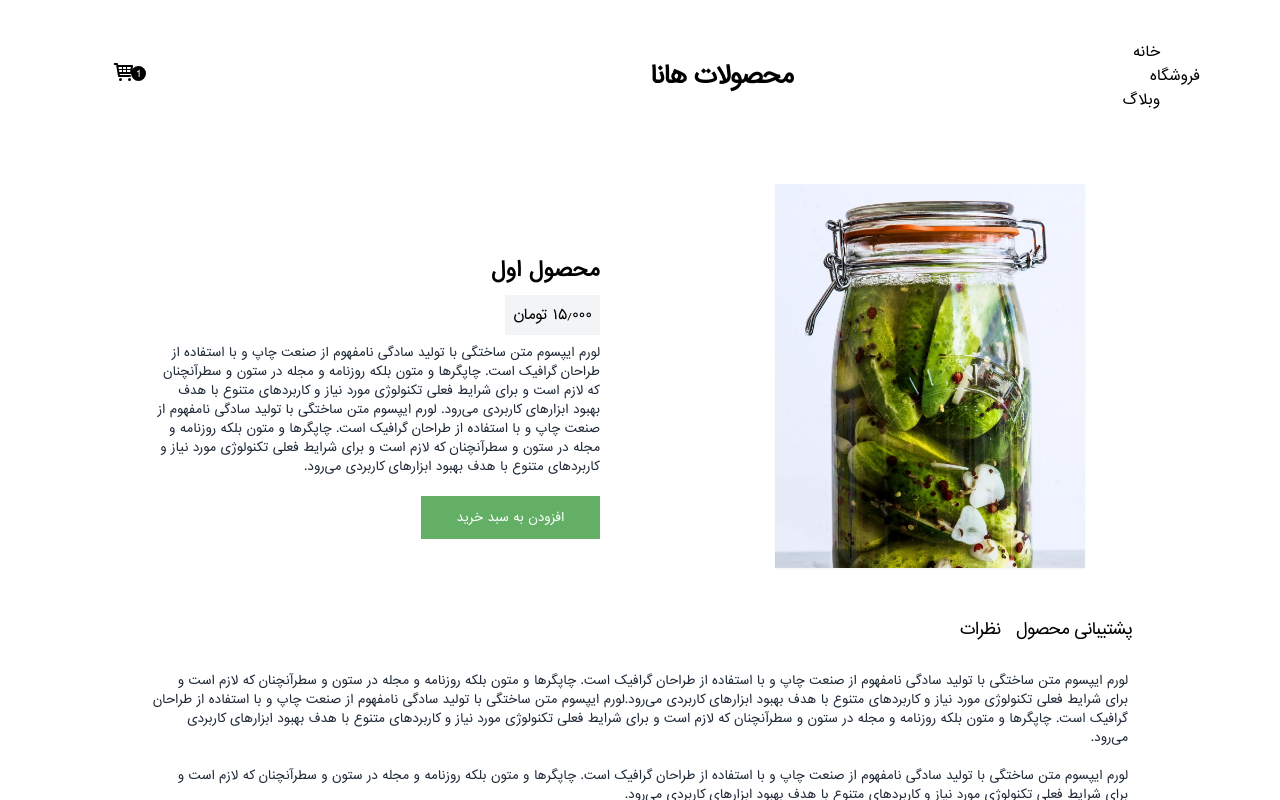
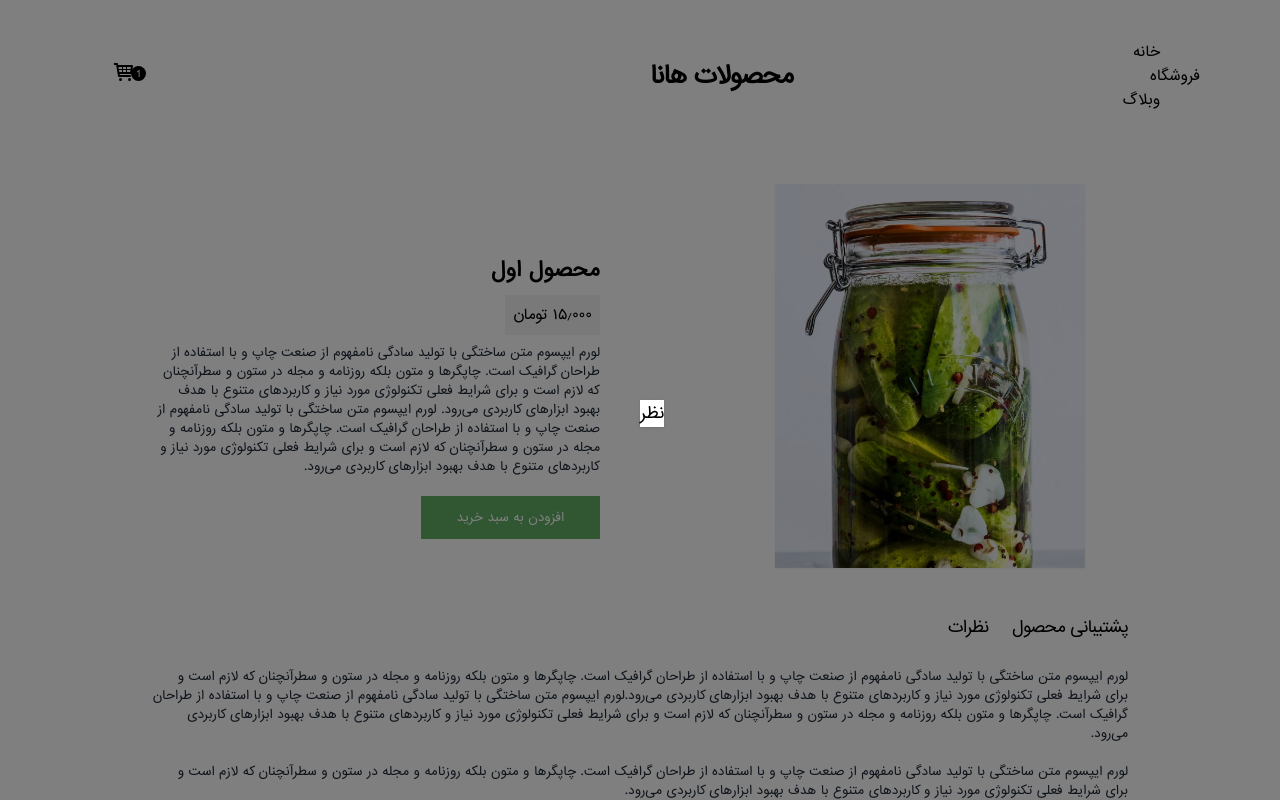
Before and after one commit to Dellcash/Wordpress-to-Vue-Hana-template, a Vue app: page /shop/1 in a window 1280 px wide. Shown: the top 800 px of the page. Built offline with nearby package versions, Linux system fonts and the light colour scheme.

Commit message:
starting building modal for comment

```diff
--- a/src/views/Shopping/Item.vue
+++ b/src/views/Shopping/Item.vue
@@ -1,17 +1,17 @@
 <script setup>
 import { useRoute } from "vue-router";
 import { useShopStore } from "@/stores/shop";
-import { onMounted, ref } from "vue";
+import { ref } from "vue";
 import Comment from "../../components/Icons/Comment.vue";
 
+// GET DATA FROM ROUTE
 const shopStore = useShopStore();
 const route = useRoute();
 const item = shopStore.getItem(route.params.id);
 
+// BUTTONS
 const description = ref(true);
 const comment = ref(false);
-const descRef = ref(null);
-const commentRef = ref(null);
 
 const descBtn = () => {
 	description.value = true;
@@ -22,14 +22,12 @@ const commentBtn = () => {
 	description.value = false;
 };
 
-// focusing on description button when page loaded
-onMounted(() => {
-	descRef.value.focus();
-});
+// MODAL
+const modal = ref(false);
 </script>
 
 <template>
-	<main>
+	<main relative>
 		<!-- FIRST -->
 		<section class="first">
 			<img :src="item.img" alt="" />
@@ -44,9 +42,13 @@ onMounted(() => {
 
 		<!-- SECOND -->
 		<section class="second">
-			<div>
-				<button ref="descRef" @click="descBtn">پشتیبانی محصول</button>
-				<button ref="commentRef" @click="commentBtn">نظرات</button>
+			<div class="top">
+				<button @click="descBtn" :class="{ borderBtn: description }">
+					پشتیبانی محصول
+				</button>
+				<button @click="commentBtn" :class="{ borderBtn: comment }">
+					نظرات
+				</button>
 
 				<!-- CONDITIONS -->
 				<p v-if="description">
@@ -60,9 +62,15 @@ onMounted(() => {
 				<div v-if="comment">
 					<Comment />
 					<h6>هنوز نظری ثبت نشده</h6>
-					<h5 xl:text-xl>اولین نفری باشید که نظر می‌دهید</h5>
-					<button>ثبت نظر</button>
+					<h5 xl:text-xl>اولین نفری باشید که نظر می‌دهید.</h5>
+					<button @click="modal = true">ثبت نظر</button>
 				</div>
+			</div>
+
+			<!-- MODAL -->
+			<div v-if="!modal" class="modal">
+				<div class="back-g"></div>
+				<div class="content">نظر</div>
 			</div>
 		</section>
 	</main>
@@ -103,14 +111,18 @@ main {
 	}
 
   .second {
-    --at-apply: "p-5 xl:pt-0";
+    --at-apply: "p-5 pt-1 xl:pt-0";
 
-    div {
+    .top {
       --at-apply: "sm:m-auto sm:w-60% md:w-full lg:w-67% xl:w-full xl:px-30";
 
       button {
-        --at-apply: "text-12px tracking-tighter p-2 border-gray-200 xl:text-16px focus:border-t focus:border-r focus:border-l focus:outline-none active:outline-none";
+        --at-apply: "text-12px tracking-tighter py-1.5 px-3 border-gray-200 xl:text-16px active:outline-none";
       }
+
+			.borderBtn {
+				--at-apply: "border-t border-r border-l outline-none";
+			}
 
       p {
         --at-apply: "text-10px py-5 px-3 border border-gray-200 lg:text-12px";
@@ -124,10 +136,20 @@ main {
         }
 
         button {
-          --at-apply: "bg-[#2F88FF] text-gray-200 text-10px px-6 rounded-lg py-1.5 mt-5 xl:px-8 xl:text-14px"
+          --at-apply: "bg-[#2F88FF] text-gray-200 text-10px px-6 rounded-lg py-1.5 mt-5 focus:border-none xl:px-8 xl:text-14px"
         }
       }
     }
+
+		.modal {
+			.back-g {
+				--at-apply: "fixed block top-0 left-0 w-[100%] h-[100%] bg-[rgba(0,0,0,0.5)] z-9999";
+			}
+
+			.content {
+				--at-apply: "bg-white fixed top-[50%] left-[50%] shadow z-9999";
+			}
+		}
   }
 }
 </style>
```
